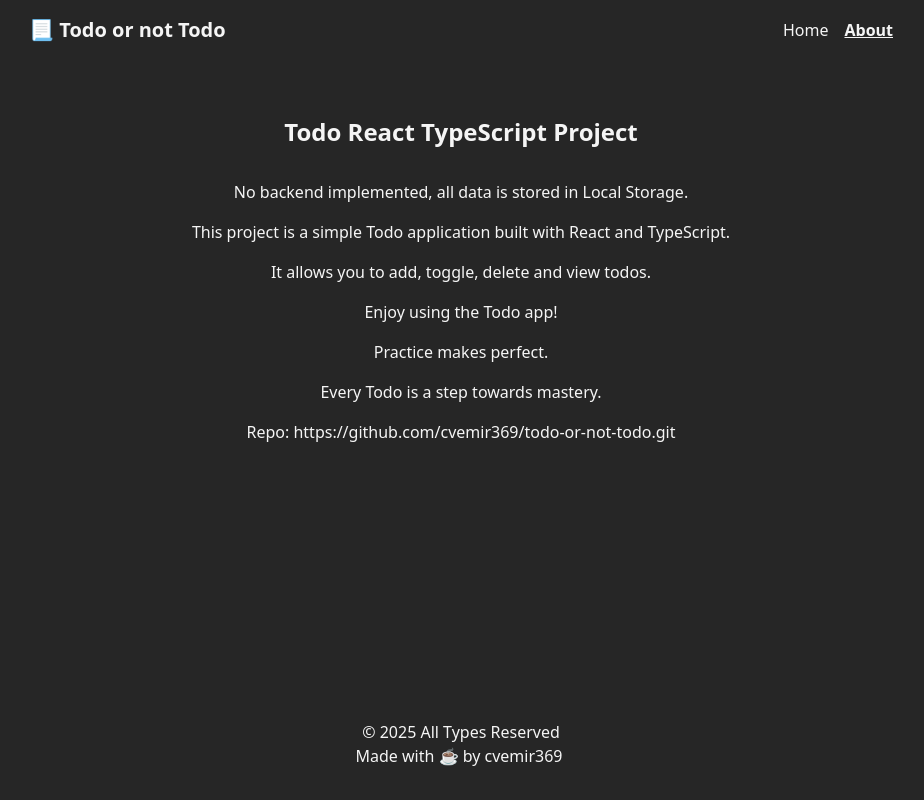
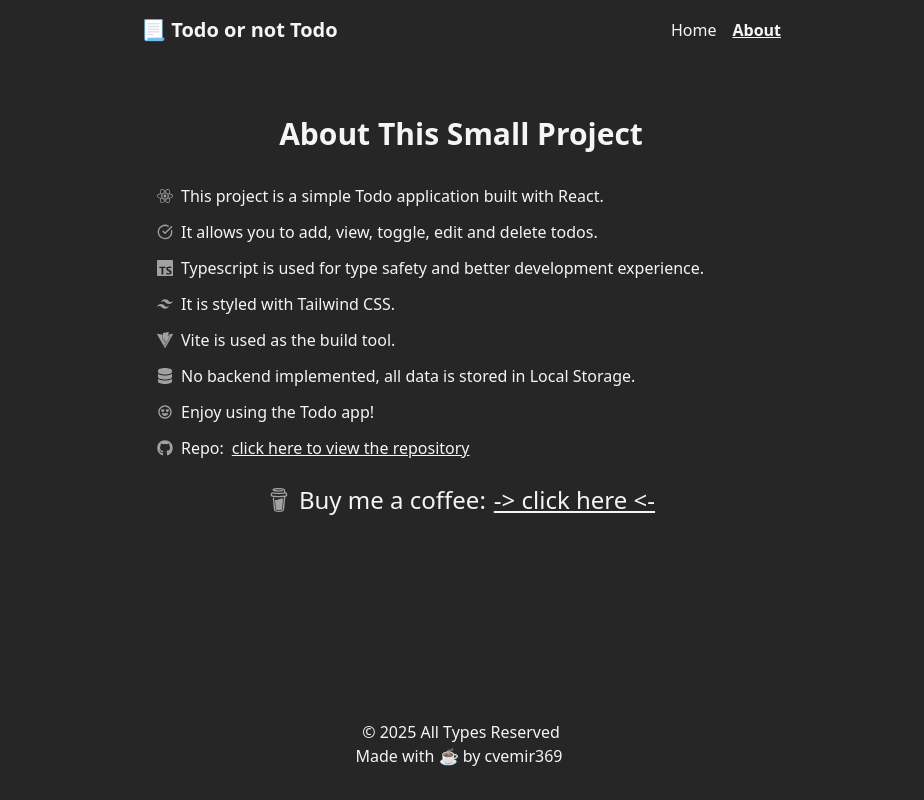
Before and after one commit to cvemir369/todo-or-not-todo, a React (Vite) app: page /about in a window 1280 px wide. Shown: the whole page, without its empty margins (179-1103 px from the left). Built offline with nearby package versions, Linux system fonts and the light colour scheme.

Commit message:
added delete all and about page icons and content

```diff
--- a/src/components/Layout.tsx
+++ b/src/components/Layout.tsx
@@ -8,7 +8,7 @@ interface LayoutProps {
 
 export default function Layout({ children }: LayoutProps) {
   return (
-    <div className="flex flex-col min-h-screen max-w-4xl mx-auto p-4">
+    <div className="flex flex-col min-h-screen max-w-2xl mx-auto p-4">
       <Header />
       <main className="mt-6 p-4 flex-1 items-start md:items-center">
         {children}
--- a/src/components/TodoAdd.tsx
+++ b/src/components/TodoAdd.tsx
@@ -34,7 +34,7 @@ export default function TodoAdd({ setTodosList }: TodoAddProps) {
         />
         <button
           type="submit"
-          className="bg-neutral-700 text-white px-5 rounded-xl hover:bg-neutral-600 transition-colors hover:cursor-pointer"
+          className="bg-neutral-700 text-white px-5 rounded-xl hover:bg-neutral-600 transition-colors cursor-pointer"
         >
           Add
         </button>
--- a/src/pages/About.tsx
+++ b/src/pages/About.tsx
@@ -1,27 +1,85 @@
+import { FaDatabase } from "react-icons/fa6";
+import { FaReact } from "react-icons/fa";
+import { SiTypescript } from "react-icons/si";
+import { RiTailwindCssFill } from "react-icons/ri";
+import { SiVite } from "react-icons/si";
+import { LuCircleCheckBig } from "react-icons/lu";
+import { BiHappyHeartEyes } from "react-icons/bi";
+import { FaGithub } from "react-icons/fa";
+import { SiBuymeacoffee } from "react-icons/si";
+
 export default function About() {
   return (
-    <div className="flex flex-col items-start md:items-center justify-center gap-4 mt-8">
-      <h1 className="text-2xl font-bold mb-4">Todo React TypeScript Project</h1>
-      <p>No backend implemented, all data is stored in Local Storage.</p>
-      <p>
-        This project is a simple Todo application built with React and
-        TypeScript.
-      </p>
-      <p>It allows you to add, toggle, delete and view todos.</p>
-      <p>Enjoy using the Todo app!</p>
-      <p>Practice makes perfect.</p>
-      <p>Every Todo is a step towards mastery.</p>
-      <p>
-        Repo:{" "}
+    <div className="flex flex-col justify-center gap-4 mt-8">
+      <h1 className="text-3xl font-bold mb-4 text-center">
+        About This Small Project
+      </h1>
+      <div className="flex flex-col gap-3 items-start">
+        <p className="flex gap-2 items-start">
+          <FaReact className="text-neutral-400 mt-1" />
+          <span>
+            This project is a simple Todo application built with React.
+          </span>
+        </p>
+        <p className="flex gap-2 items-start">
+          <LuCircleCheckBig className="text-neutral-400 mt-1" />
+          <span>
+            It allows you to add, view, toggle, edit and delete todos.
+          </span>
+        </p>
+        <p className="flex gap-2 items-start">
+          <SiTypescript className="text-neutral-400 mt-1" />
+          <span>
+            Typescript is used for type safety and better development
+            experience.
+          </span>
+        </p>
+        <p className="flex gap-2 items-start">
+          <RiTailwindCssFill className="text-neutral-400 mt-1" />
+          <span>It is styled with Tailwind CSS.</span>
+        </p>
+        <p className="flex gap-2 items-start">
+          <SiVite className="text-neutral-400 mt-1" />
+          <span>Vite is used as the build tool.</span>
+        </p>
+        <p className="flex gap-2 items-start">
+          <FaDatabase className="text-neutral-400 mt-1" />
+          <span>
+            No backend implemented, all data is stored in Local Storage.
+          </span>
+        </p>
+        <p className="flex gap-2 items-start">
+          <BiHappyHeartEyes className="text-neutral-400 mt-1" />
+          <span>Enjoy using the Todo app!</span>
+        </p>
+        <p className="flex gap-2 items-start">
+          <FaGithub className="text-neutral-400 mt-1" />
+          Repo:{" "}
+          <a
+            href="https://github.com/cvemir369/todo-or-not-todo.git"
+            target="_blank"
+            rel="noopener noreferrer"
+            className="underline hover:text-neutral-400"
+          >
+            click here to view the repository
+          </a>
+        </p>
+      </div>
+      <h2 className="flex flex-col mt-2 md:flex-row gap-2 items-center text-2xl mx-auto">
+        <div className="flex gap-2">
+          <SiBuymeacoffee className="text-neutral-400 mt-1" />
+          <span>Buy me a coffee: </span>
+        </div>
+
         <a
-          href="https://github.com/cvemir369/todo-or-not-todo.git"
+          href="https://www.buymeacoffee.com/cvemir369"
           target="_blank"
           rel="noopener noreferrer"
-          className="hover:underline"
+          className="underline hover:text-neutral-400"
         >
-          https://github.com/cvemir369/todo-or-not-todo.git
+          -&gt; click here &lt;-
         </a>
-      </p>
+      </h2>
     </div>
   );
 }
--- a/src/pages/Home.tsx
+++ b/src/pages/Home.tsx
@@ -62,9 +62,11 @@ export default function Home() {
   return (
     <>
       <div className="flex flex-col items-center justify-center gap-4 mt-8">
-        <h1 className="text-2xl font-bold mb-4">Todo List</h1>
+        <h1 className="text-3xl font-bold mb-4">Todo List</h1>
         <TodoAdd setTodosList={setTodosList} />
-        {todosList.length === 0 && <div>No todos available</div>}
+        {todosList.length === 0 && (
+          <div className="m-2">No todos available</div>
+        )}
         <ul>
           {todosList.map((todo) => (
             <li
@@ -96,6 +98,14 @@ export default function Home() {
             </li>
           ))}
         </ul>
+        {todosList.length !== 0 && (
+          <button
+            className="p-2 bg-red-950 text-white px-5 rounded-xl hover:bg-red-600 transition-colors cursor-pointer"
+            onClick={() => setTodosList([])}
+          >
+            Delete All
+          </button>
+        )}
       </div>
       {/* Modal */}
       {isModalOpen && selectedTodo && (
```
